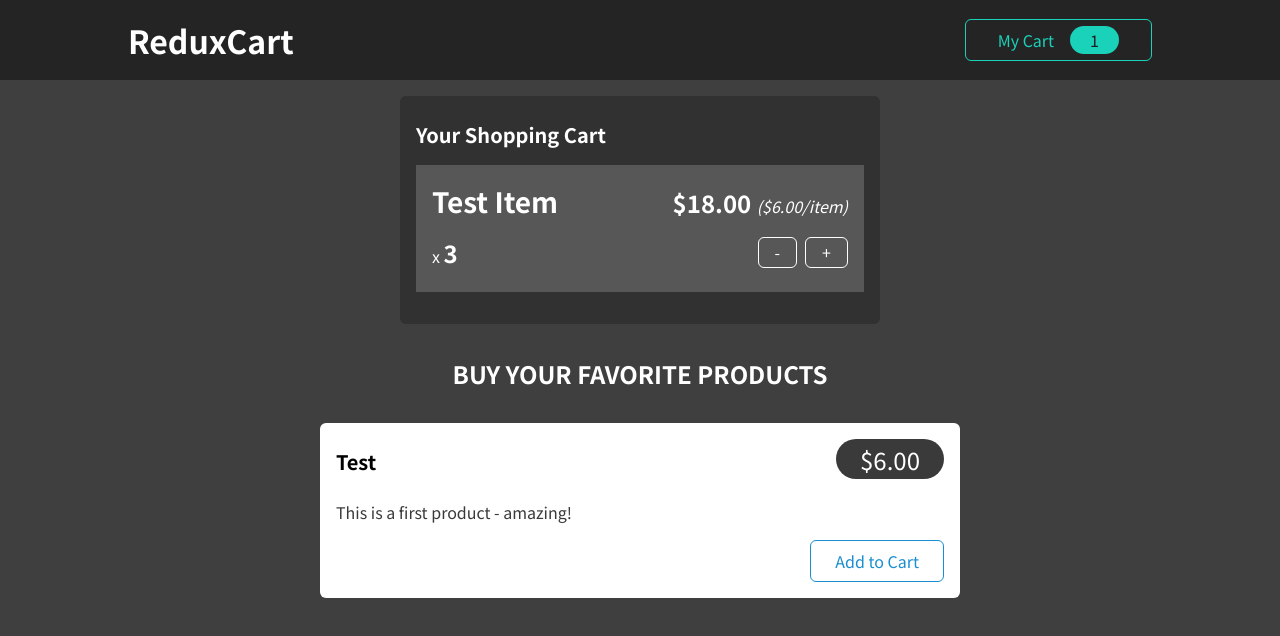
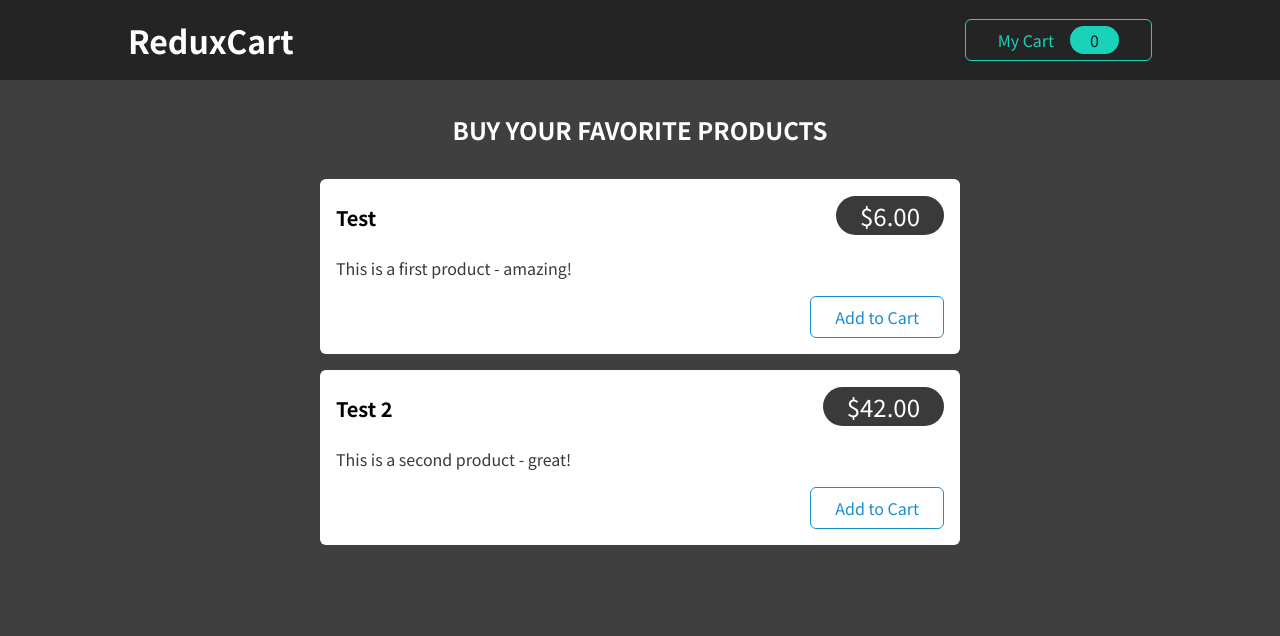
Before and after one commit to wako057/react-tutorial-redux-advanced, a React (Create React App) app: page / in a window 1280 px wide. Shown: the top 636 px of the page. Built offline with nearby package versions, Linux system fonts and the light colour scheme.

Commit message:
feat: myCart add & remove / toggle

```diff
--- a/package.json
+++ b/package.json
@@ -3,11 +3,13 @@
   "version": "0.1.0",
   "private": true,
   "dependencies": {
+    "@reduxjs/toolkit": "^2.1.0",
     "@testing-library/jest-dom": "^5.11.6",
     "@testing-library/react": "^11.2.2",
     "@testing-library/user-event": "^12.5.0",
     "react": "^18.0.0",
     "react-dom": "^18.0.0",
+    "react-redux": "^9.1.0",
     "react-scripts": "^5.0.1",
     "web-vitals": "^0.2.4"
   },
--- a/public/index.html
+++ b/public/index.html
@@ -29,6 +29,7 @@
   <body>
     <noscript>You need to enable JavaScript to run this app.</noscript>
     <div id="root"></div>
+    <div id="modal"></div>
     <!--
       This HTML file is a template.
       If you open it directly in the browser, you will see an empty page.
--- a/src/App.js
+++ b/src/App.js
@@ -1,11 +1,14 @@
 import Cart from './components/Cart/Cart';
 import Layout from './components/Layout/Layout';
 import Products from './components/Shop/Products';
+import {useSelector} from "react-redux";
 
 function App() {
+  const ui = useSelector(state => state.ui);
+
   return (
     <Layout>
-      <Cart />
+      {ui.showCart && <Cart />}
       <Products />
     </Layout>
   );
--- a/src/components/Cart/Cart.js
+++ b/src/components/Cart/Cart.js
@@ -1,15 +1,41 @@
 import Card from '../UI/Card';
 import classes from './Cart.module.css';
 import CartItem from './CartItem';
+import {useSelector} from "react-redux";
 
 const Cart = (props) => {
+  const cartItems = Object
+    .values(useSelector(state => state.cart.items))
+    .map(item => item.item)
+  ;
+  console.log('cartItems:', cartItems);
+
+  const printAllItems = (items) => {
+    console.log('bim:', items);
+
+    Object.values(items).map((item) => console.log('bla', item));
+
+    return items.map((item) => {
+    console.log('blu', item);
+    // console.log(item.itemId);
+        return <CartItem key={item.itemId}
+          item={{ ...item }}
+        />    }
+
+      );
+
+  // console.log(result);
+  // return result
+  }
+
   return (
     <Card className={classes.cart}>
       <h2>Your Shopping Cart</h2>
       <ul>
-        <CartItem
-          item={{ title: 'Test Item', quantity: 3, total: 18, price: 6 }}
+        <CartItem key={43}
+          item={{ itemId: 42, title: 'Test Item', quantity: 1, total: 18, price: 6 }}
         />
+        {printAllItems(cartItems)}
       </ul>
     </Card>
   );
--- a/src/components/Cart/CartButton.js
+++ b/src/components/Cart/CartButton.js
@@ -1,10 +1,24 @@
 import classes from './CartButton.module.css';
+import {useDispatch, useSelector} from "react-redux";
+import {uiSliceActions} from "../../store/ui";
 
 const CartButton = (props) => {
+  const counterCart = useSelector(state => Object
+    .values(state.cart.items)
+    .reduce((total, itemData) => total + itemData.nb, 0));
+
+  const blu = useSelector(state => state.cart);
+  console.log('Store cart:', blu);
+  const dispatch = useDispatch();
+
+  const handleToggleShowCart = () => {
+    dispatch(uiSliceActions.toggleShowCart());
+  }
+
   return (
-    <button className={classes.button}>
+    <button className={classes.button} onClick={handleToggleShowCart}>
       <span>My Cart</span>
-      <span className={classes.badge}>1</span>
+      <span className={classes.badge}>{counterCart}</span>
     </button>
   );
 };
--- a/src/components/Cart/CartItem.js
+++ b/src/components/Cart/CartItem.js
@@ -1,7 +1,22 @@
+import { useDispatch, useSelector } from 'react-redux';
 import classes from './CartItem.module.css';
+import { cartSliceActions } from '../../store/cart';
 
 const CartItem = (props) => {
-  const { title, quantity, total, price } = props.item;
+  const dispatch = useDispatch();
+  const { itemId, title, quantity, total, price } = props.item;
+  const items = useSelector(state => state.cart)
+
+  console.log('CARTITEM - items: ', items);
+  console.log('CARTITEM - props.item: ', props.item);
+
+  const handleAddItemToCart = (item) => {
+    dispatch(cartSliceActions.addToCart(item));
+  };
+
+  const handleRemoveItemToCart = (itemId) => {
+    dispatch(cartSliceActions.removeItem(itemId));
+  }
 
   return (
     <li className={classes.item}>
@@ -17,8 +32,8 @@ const CartItem = (props) => {
           x <span>{quantity}</span>
         </div>
         <div className={classes.actions}>
-          <button>-</button>
-          <button>+</button>
+          <button onClick={() => handleRemoveItemToCart(itemId)}>-</button>
+          <button onClick={() => handleAddItemToCart({ itemId, title, quantity, total, price })}>+</button>
         </div>
       </div>
     </li>
--- a/src/components/Shop/ProductItem.js
+++ b/src/components/Shop/ProductItem.js
@@ -1,8 +1,13 @@
 import Card from '../UI/Card';
 import classes from './ProductItem.module.css';
+// import { cartSliceActions } from '../../store/cart';
 
 const ProductItem = (props) => {
   const { title, price, description } = props;
+
+  // const handleAddItemToCart = (item) => {
+    // dispatch(cartSliceActions.addToCart(item));
+  // };
 
   return (
     <li className={classes.item}>
@@ -13,6 +18,7 @@ const ProductItem = (props) => {
         </header>
         <p>{description}</p>
         <div className={classes.actions}>
+          {/*<button onClick={() => handleAddItemToCart}>Add to Cart</button>*/}
           <button>Add to Cart</button>
         </div>
       </Card>
--- a/src/components/Shop/Products.js
+++ b/src/components/Shop/Products.js
@@ -11,6 +11,11 @@ const Products = (props) => {
           price={6}
           description='This is a first product - amazing!'
         />
+        <ProductItem
+          title='Test 2'
+          price={42}
+          description='This is a second product - great!'
+        />
       </ul>
     </section>
   );
--- a/src/index.js
+++ b/src/index.js
@@ -1,7 +1,8 @@
 import ReactDOM from 'react-dom/client';
-
+import { Provider } from 'react-redux';
+import store from "./store";
 import './index.css';
 import App from './App';
 
 const root = ReactDOM.createRoot(document.getElementById('root'));
-root.render(<App />);
+root.render(<Provider store={store}><App /></Provider>);
--- /dev/null
+++ b/src/store/cart.js
@@ -0,0 +1,38 @@
+import {createSlice} from "@reduxjs/toolkit";
+
+const initialCartState = {
+  items: {},
+}
+const cartSlice = createSlice({
+  name: 'cart',
+  initialState: initialCartState,
+  reducers: {
+
+    addToCart(state, item) {
+      const itemId = item.payload.itemId;
+      console.log('on ajoute un item:', item.payload);
+      if (itemId in state.items) {
+        state.items[itemId].nb++
+        state.items[itemId].item.quantity++
+      } else {
+        state.items[itemId] =  { item: item.payload, nb: 1 }
+      }
+    },
+
+    removeItem(state, itemPayload) {
+      const itemId = itemPayload.payload;
+
+      if (itemId in state.items) {
+        if (state.items[itemId].nb > 1) {
+          state.items[itemId].nb--;
+          state.items[itemId].item.quantity--
+        } else {
+          delete state.items[itemId];
+        }
+      }
+    },
+  }
+});
+
+export const cartSliceActions = cartSlice.actions;
+export default cartSlice;
--- /dev/null
+++ b/src/store/index.js
@@ -0,0 +1,13 @@
+import {configureStore} from "@reduxjs/toolkit";
+import cartSlice from "./cart";
+import uiSlice from "./ui";
+
+
+const store = configureStore({
+  reducer: {
+    cart: cartSlice.reducer,
+    ui: uiSlice.reducer,
+  }
+});
+
+export default store;
--- /dev/null
+++ b/src/store/ui.js
@@ -0,0 +1,18 @@
+import {createSlice} from "@reduxjs/toolkit";
+
+const initialUiState = {
+  showCart: false,
+};
+
+const uiSlice = createSlice({
+  name: 'ui',
+  initialState: initialUiState,
+  reducers: {
+    toggleShowCart(state, item) {
+      state.showCart = !state.showCart
+    },
+  }
+});
+
+export const uiSliceActions = uiSlice.actions;
+export default uiSlice;
```
Also changed, not shown: 1 other file (tests, documents, lock files or other folders).
